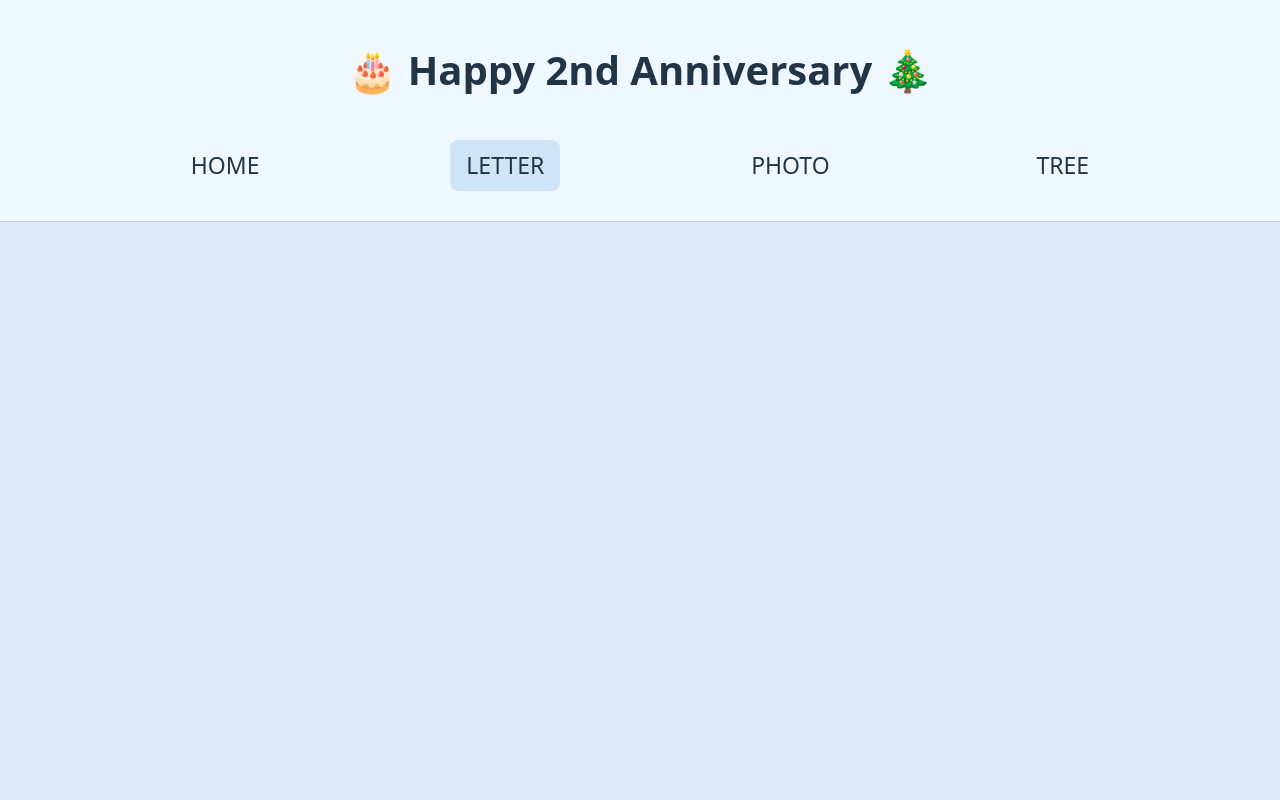
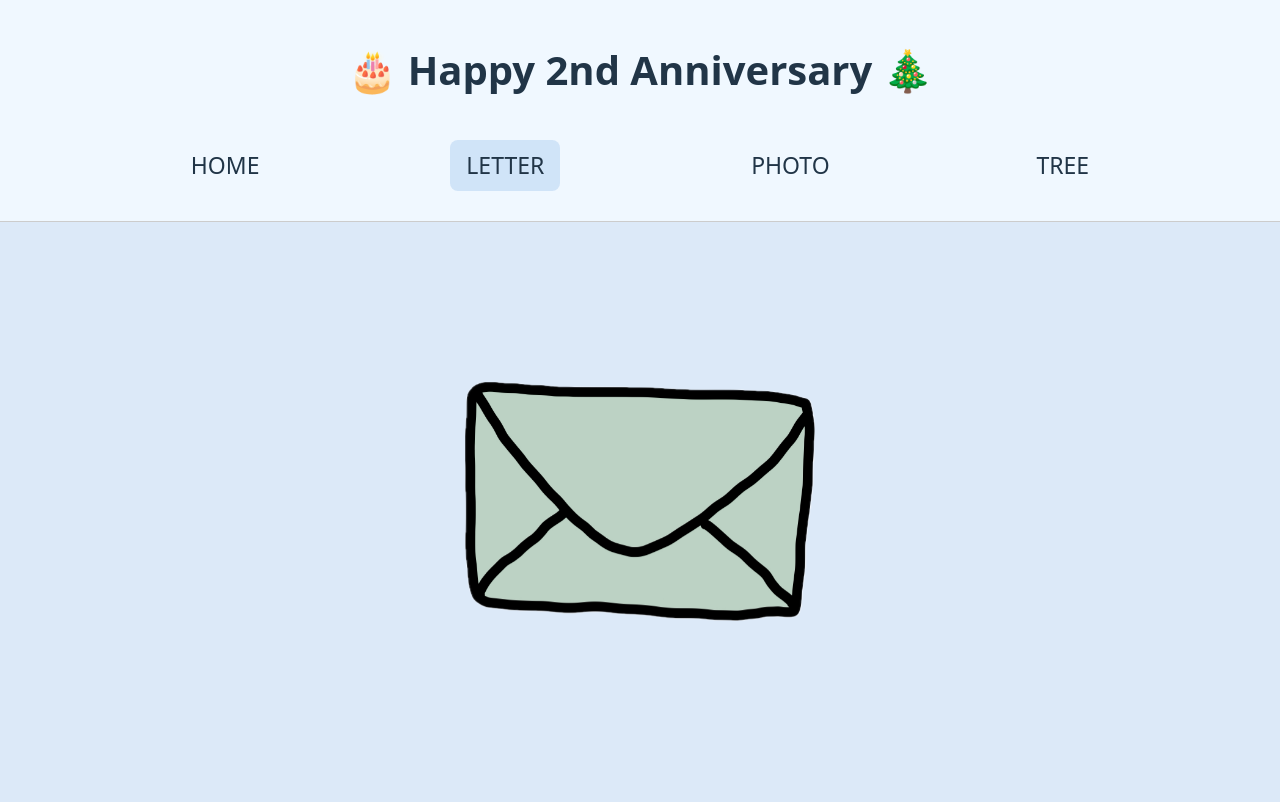
Before and after one commit to ay0301/251225, a React (Vite) app: page /251225/letter in a window 1280 px wide. Built offline with nearby package versions, Linux system fonts and the light colour scheme.

Commit message:
편지 추가

```diff
--- a/src/pages/Letter.jsx
+++ b/src/pages/Letter.jsx
@@ -1,10 +1,40 @@
+import { useState } from "react";
 import styles from "./Pages.module.css";
 import Header from "../components/Header";
+import letterClose from "../assets/letterClose.png";
+import letterOpen from "../assets/letterOpen.png";
 
 function Letter() {
+  const [isOpen, setIsOpen] = useState(false);
+  const [isHidden, setIsHidden] = useState(false);
+
+  const handleClick = () => {
+    if (isOpen) return;
+
+    setIsHidden(true);
+
+    requestAnimationFrame(() => {
+      setTimeout(() => {
+        setIsOpen(true);
+        setIsHidden(false);
+      }, 300);
+    });
+  };
+
   return (
-    <div>
-      <Header/>
+    <div className={styles.wrapper}>
+      <Header />
+      <div className={styles.letterContainer}>
+        <img
+          src={isOpen ? letterOpen : letterClose}
+          alt="letter"
+          onClick={handleClick}
+          className={`${styles.letterImage}
+            ${!isOpen ? styles.shake : ""}
+            ${isHidden ? styles.hidden : ""}
+          `}
+        />
+      </div>
     </div>
   );
 }
--- a/src/pages/Pages.module.css
+++ b/src/pages/Pages.module.css
@@ -45,6 +45,45 @@
 }
 .floatingBtn:hover {
   background-color: #f0f8ff80;
+}
+
+/* Letter */
+.letterContainer {
+  height: 400px;
+  display: flex;
+  justify-content: center;
+  align-items: center;
+  margin-top: 80px;
+}
+
+.letterImage {
+  width: 350px;
+  cursor: pointer;
+  opacity: 1;
+  transition: opacity 0.35s ease-in-out;
+  will-change: opacity, transform;
+}
+
+.letterImage:hover {
+  transform: scale(1.05);
+}
+
+.hidden {
+  opacity: 0;
+}
+
+.shake {
+  animation: shake 1.4s ease-in-out infinite;
+}
+
+@keyframes shake {
+  0% { transform: translateX(0); }
+  10% { transform: translateX(-4px); }
+  20% { transform: translateX(4px); }
+  30% { transform: translateX(-2px); }
+  40% { transform: translateX(2px); }
+  50% { transform: translateX(0); }
+  100% { transform: translateX(0); }
 }
 
 /* photo */
--- a/src/pages/Tree.jsx
+++ b/src/pages/Tree.jsx
@@ -47,8 +47,7 @@ function Tree() {
     <div className={styles.wrapper}>
       <Header/>
       <div className={styles.treeContainer}>
-        <div style={{ fontSize: '40px', fontWeight: '700' }}>Developer's Christmas Tree</div>
-        <div style={{ fontSize: '20px', fontWeight: '400' }}>원하는 장식을 선택하고 트리의 빈 칸을 클릭해서 장식을 배치해봐 ^_^!</div>
+        <div style={{ fontSize: '40px', fontWeight: '700' }}>Developer's Christmas Tree ^_^</div>
 
         {/* 트리 이미지 */}
         <div className={styles.treeWrapper}>
```
Also changed, not shown: src/assets/letterClose.png (added), src/assets/letterOpen.png (added).
